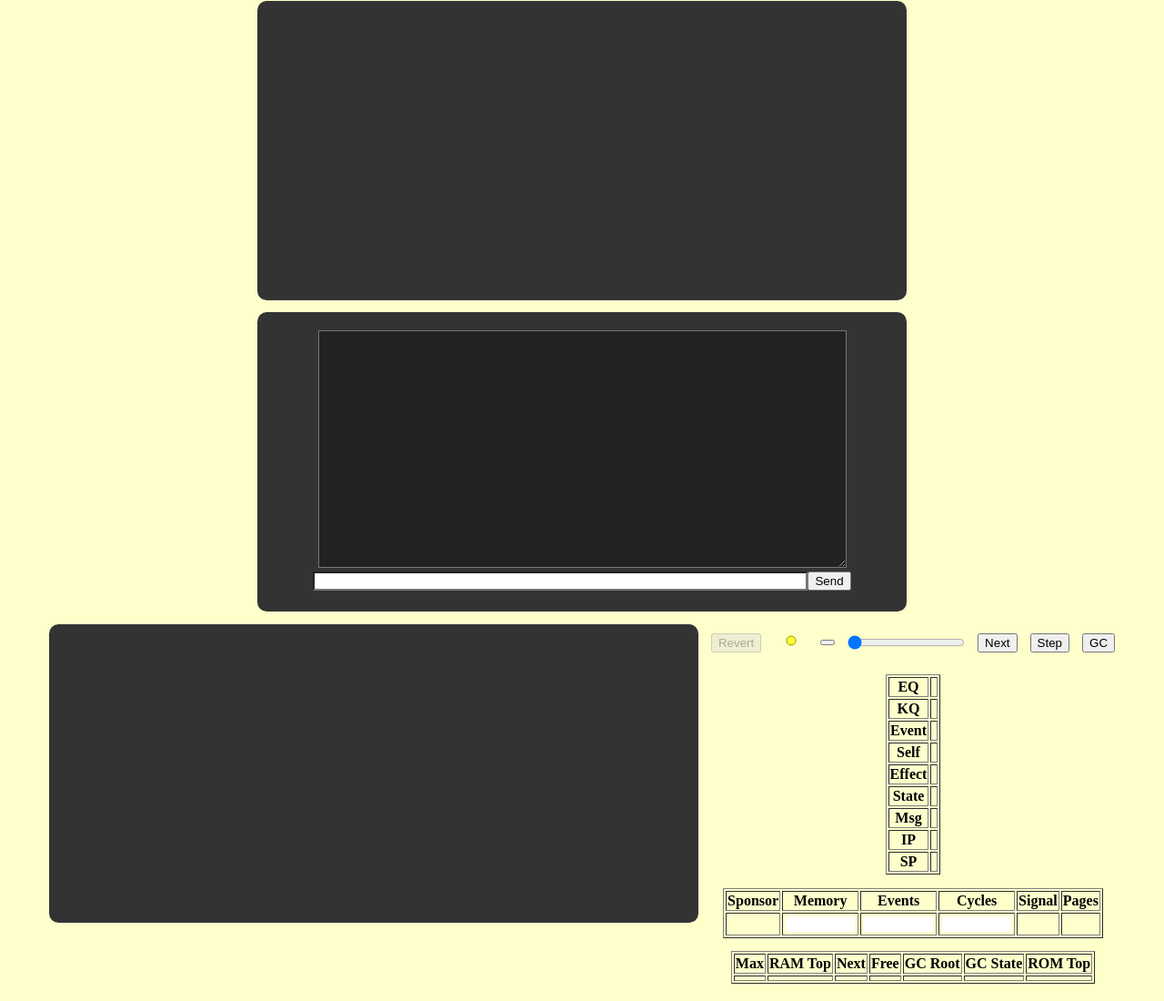
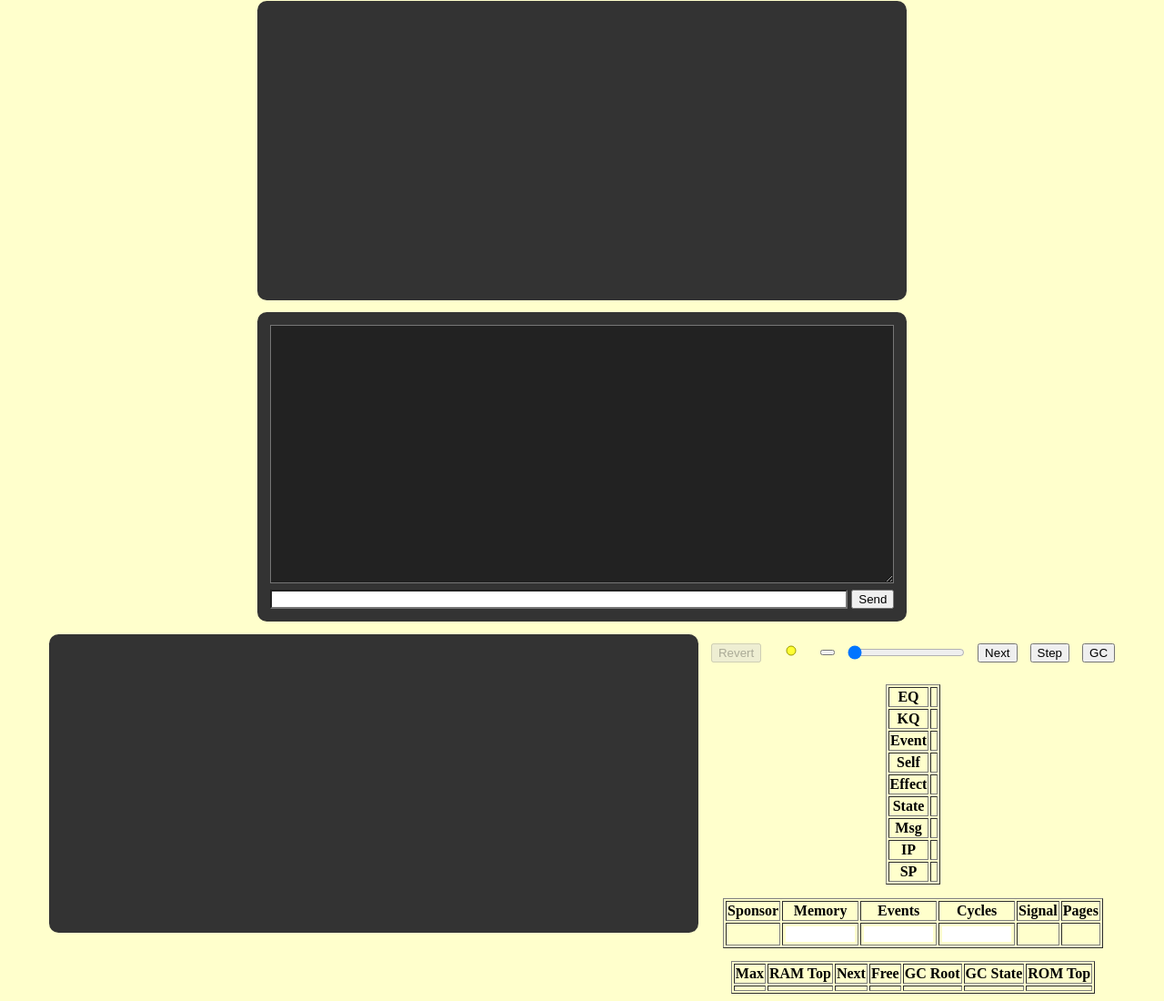
Before and after one commit to organix/uFork, a website with bundled scripts: page ufork-wasm/www/index.html in a window 1280 px wide. Shown: the part 749-1849 px from the top of the page at 91% size. Built offline with nearby package versions, Linux system fonts and the light colour scheme; no server answers.

Commit message:
remove excessive scrollbars

```diff
--- a/ufork-wasm/www/index.html
+++ b/ufork-wasm/www/index.html
@@ -63,16 +63,20 @@ table {
   display: flex;
   flex-direction: column;
   justify-content: center;
-  align-items: center;
+  align-items: stretch;
+  overflow: hidden;
+  padding-top: 2ex;
+  padding-bottom: 2ex;
 }
 #stdout {
   background-color: #222;
   color: #FFF;
   font-family: monospace;
-  overflow: scroll;
+  overflow-y: scroll;
+  flex-grow: 1;
 }
 #input-ctls {
-  margin: 4px;
+  margin-top: 1ex;
   display: flex;
   flex-direction: row;
   align-items: center;
@@ -81,6 +85,8 @@ table {
   background-color: #FFF;
   color: #000;
   font-family: monospace;
+  flex-grow: 1;
+  margin-right: 0.6ex;
 }
 #source {
   display: flex;
@@ -137,9 +143,9 @@ table {
   <pre id="ram" class="panel" title="RAM Image"></pre>
   <pre id="blob" class="panel" title="BLOB Image"></pre>
   <div id="stdio" class="panel" title="Console I/O">
-    <textarea id="stdout" cols="70" rows="16" readonly="readonly"></textarea>
+    <textarea id="stdout" readonly="readonly"></textarea>
     <div id="input-ctls">
-      <input id="stdin" type="text" size="66" />
+      <input id="stdin" type="text" />
       <button id="send-btn">Send</button>
     </div>
   </div>
```
